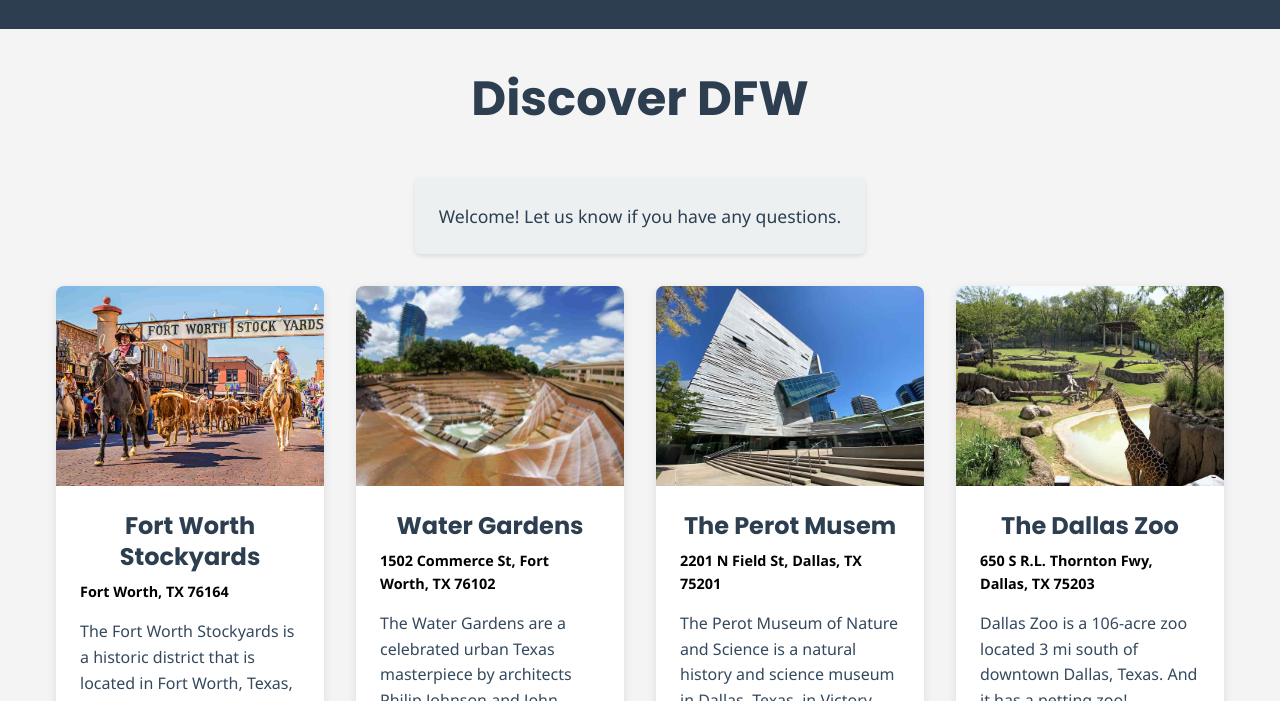
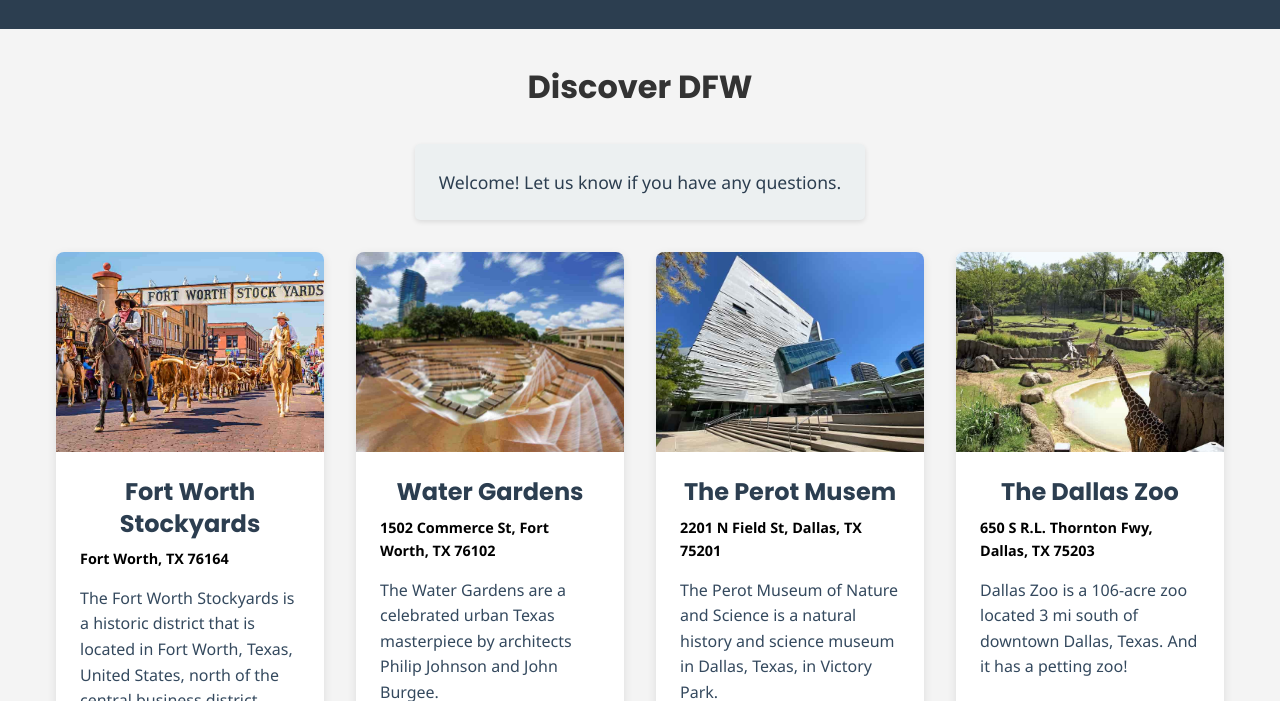
Before and after one commit to Benny7412/wdd231, a plain HTML site: page chamber/discover.html in a window 1280 px wide. Shown: the part 99-800 px from the top of the page. Drawn offline with Linux system fonts and the light colour scheme.

Commit message:
discover page fix

```diff
--- a/chamber/discover.html
+++ b/chamber/discover.html
@@ -11,11 +11,12 @@
 
     <link rel="icon" href="favicon.ico">
 
-    <meta property="og:title" content="Thank You - Timbuktu Chamber of Commerce">
+
+
+    <meta property="og:title" content="Benjamin Walveranta">
     <meta property="og:type" content="website">
     <meta property="og:image" content="images/placeholder-hotel.jpg">
-    <meta property="og:url" content="https://example.com">
-
+    <meta property="og:url" content="https://benny7412.github.io/wdd231/chamber/discover.html">
     <!--css-->
     <link rel="stylesheet" href="styles/global.css">
     <link rel="stylesheet" href="styles/discover.css">
@@ -59,7 +60,7 @@
 
     <main>
         <div class="discover-title">
-            <h2>Discover DFW</h2>
+            <h1>Discover DFW</h1>
         </div>
 
         <div class="visitor-info">
```
